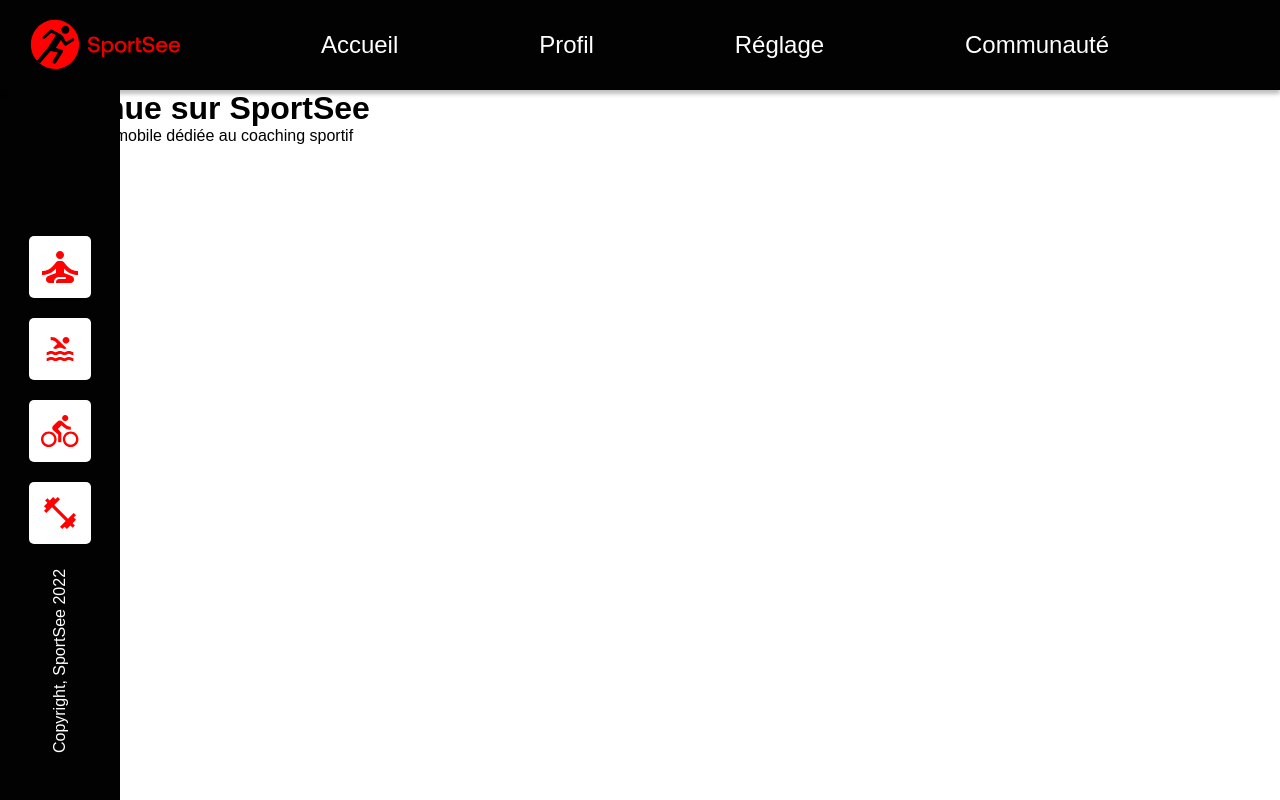
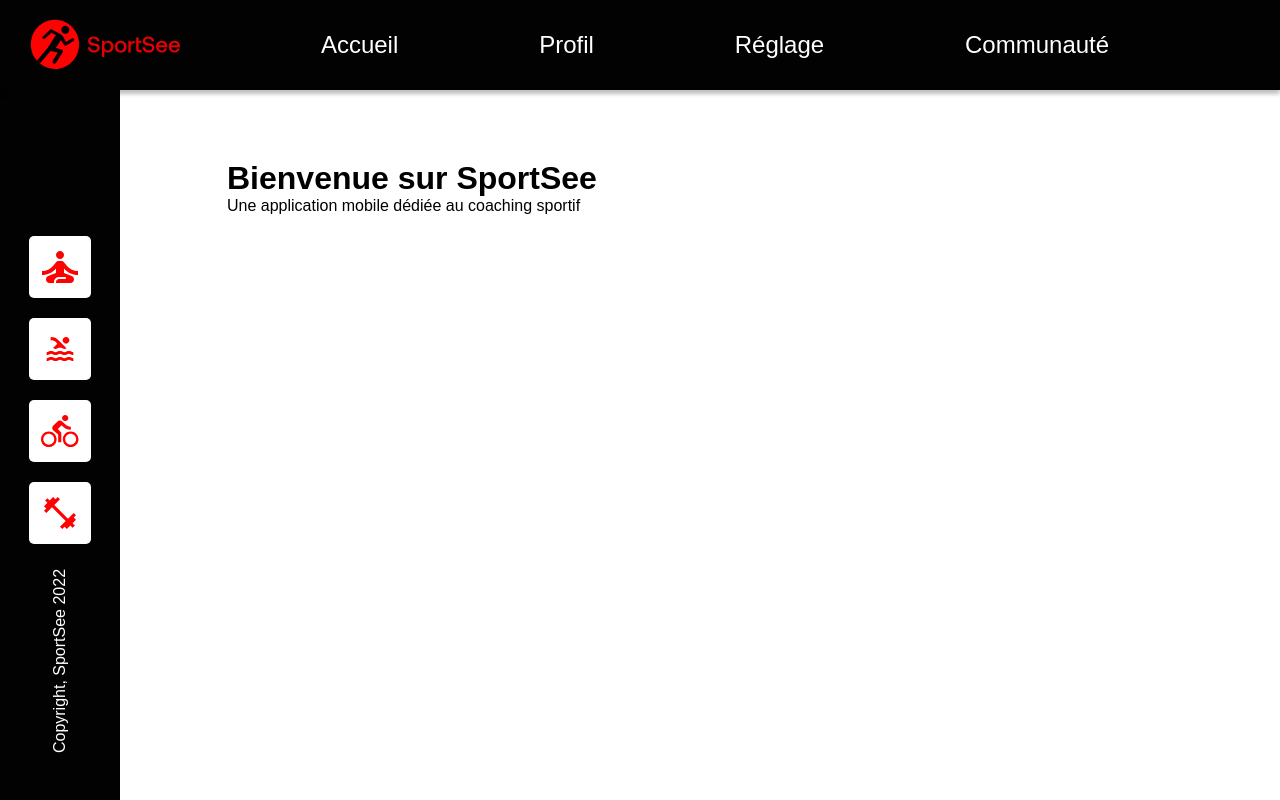
Before and after one commit to Bigornote/SportSee, a React (Create React App) app in the folder front-end/: page / in a window 1280 px wide. Built offline with nearby package versions, Linux system fonts and the light colour scheme.

Commit message:
Ajout de la page erreur et des commentaires

```diff
--- a/front-end/package.json
+++ b/front-end/package.json
@@ -38,5 +38,8 @@
       "last 1 firefox version",
       "last 1 safari version"
     ]
+  },
+  "devDependencies": {
+    "jsdoc": "^4.0.0"
   }
 }
--- a/front-end/src/components/Navbar.js
+++ b/front-end/src/components/Navbar.js
@@ -1,6 +1,11 @@
 import React from "react";
 import { Link } from "react-router-dom";
 import Logo from "../assets/logo.svg";
+
+/**
+ * Returns a React component displays the navigation
+ * @returns a React Components
+ */
 
 const Navbar = () => {
   return (
--- a/front-end/src/components/Sidenav.js
+++ b/front-end/src/components/Sidenav.js
@@ -4,6 +4,11 @@
 import iconMeditation from "../assets/icons-nav/meditation.svg";
 import iconSwimming from "../assets/icons-nav/swimming.svg";
 import { Link } from "react-router-dom";
+
+/**
+ * Returns a React component displays the navigation to the left side of window
+ * @returns a React Components
+ */
 
 const Sidenav = () => {
   const autoMajDate = new Date();
--- a/front-end/src/pages/Home.js
+++ b/front-end/src/pages/Home.js
@@ -2,7 +2,7 @@
 
 const Home = () => {
   return (
-    <main>
+    <main className="container">
       <h1>Bienvenue sur SportSee</h1>
       <p>Une application mobile dédiée au coaching sportif</p>
 
--- a/front-end/src/styles/_settings.scss
+++ b/front-end/src/styles/_settings.scss
@@ -36,13 +36,8 @@
 
 .container {
   position: relative;
-  margin: auto 20px;
+  width: calc(100vw - 120px);
+  height: calc(100vh - 90px);
+  margin-left: 120px;
+  padding: 70px 90px 85px 107px;
 }
-
-@media screen and (min-width: 1280px) {
-  .container {
-    max-width: 1240px;
-    width: 100%;
-    margin: auto;
-  }
-}
```
Also changed, not shown: front-end/src/data/CallAPI.js (added, +8 -0 lines), front-end/src/pages/Error.js (added, +18 -0 lines), 2 other files (tests, documents, lock files or other folders).
